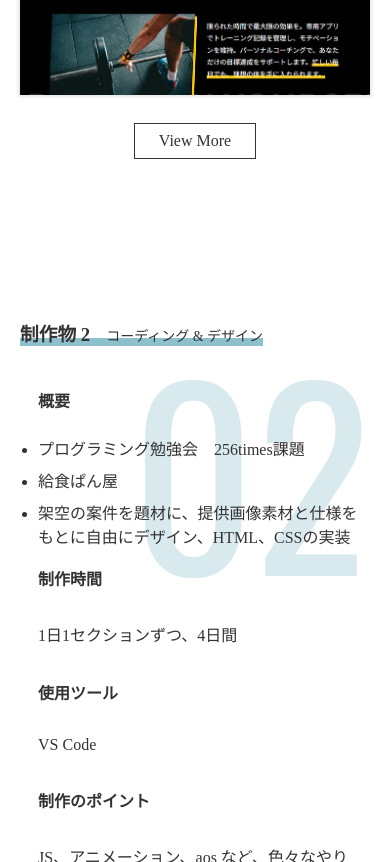
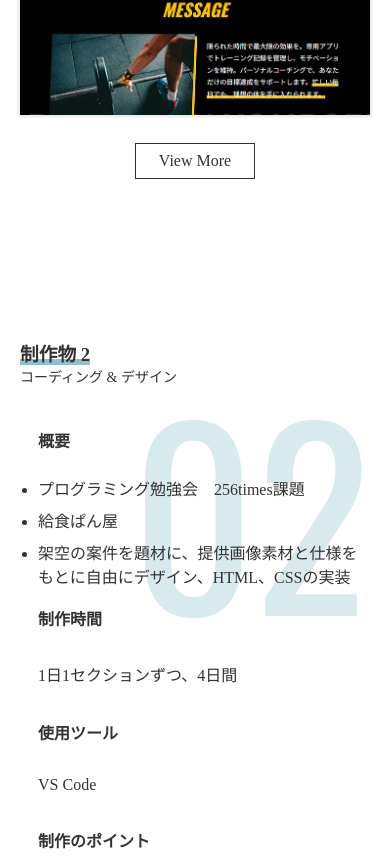
Before and after one commit to arekusandorara/mf-s-Portfolio2, a plain HTML site: page index.html in a window 390 px wide. Shown: the part 1778-2640 px from the top of the page. Drawn offline with nearby package versions, Linux system fonts and the light colour scheme.

Commit message:
Add files via upload

```diff
--- a/css/style.css
+++ b/css/style.css
@@ -215,6 +215,7 @@ nav li a:hover::after {
 .flex-text h3 {
   background: linear-gradient(transparent 70%, var(--border-bottom-color) 70%);
   width: fit-content;
+  display: inline;
 }
 
 .flex-text h3::before {
@@ -381,6 +382,11 @@ footer {
     margin-top: 24px;
   }
 
+  .flex-text h3 span {
+    display: block;
+    margin-left: 0;
+  }
+
   /*spテーブル*/
   .works-inner table {
     margin-top: 32px;
@@ -390,6 +396,11 @@ footer {
   .works-table td {
     width: 100%;
     display: block;
+  }
+
+  .work-link {
+    padding: 8px 0;
+    width: 120px;
   }
 
   /*sp-About*/
```
